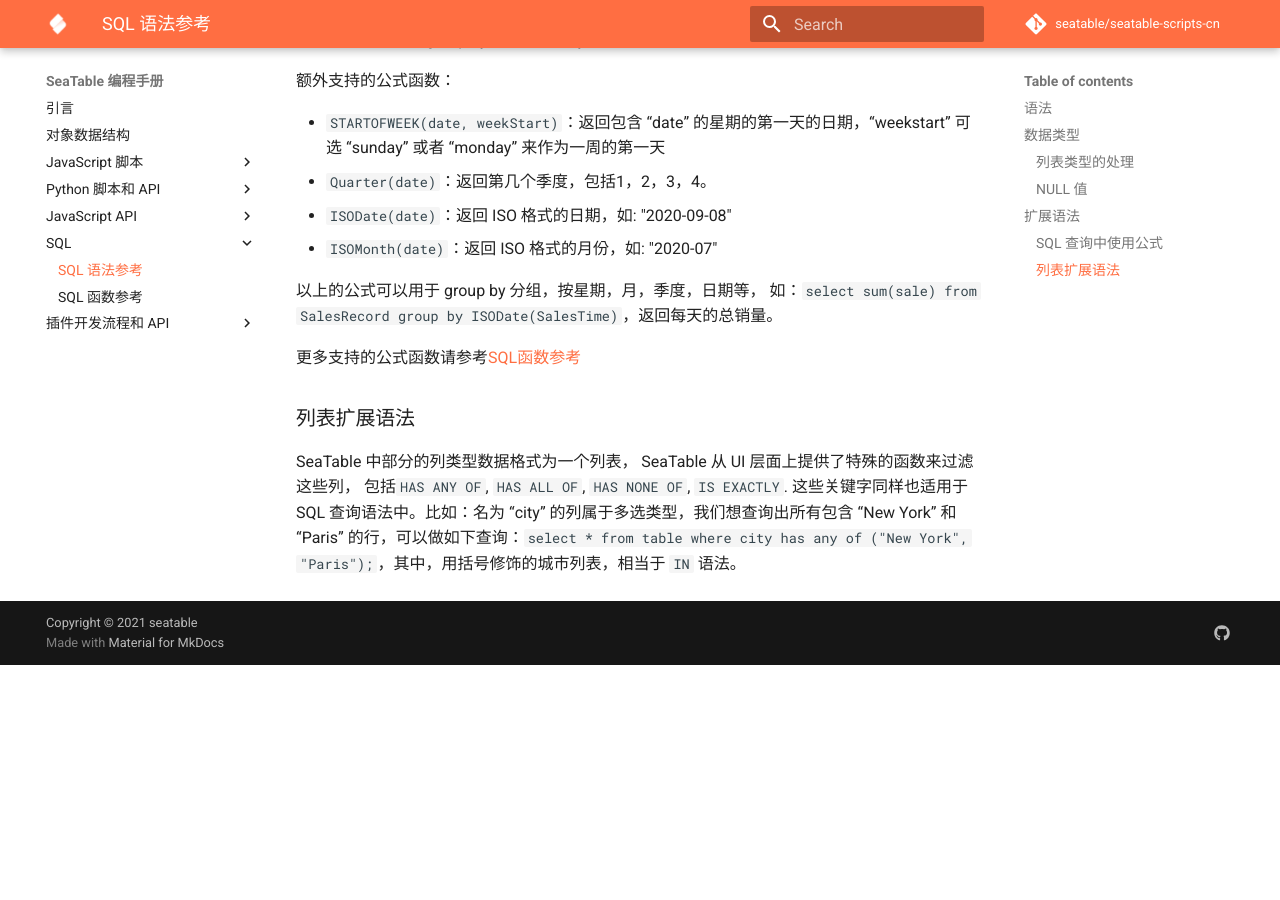
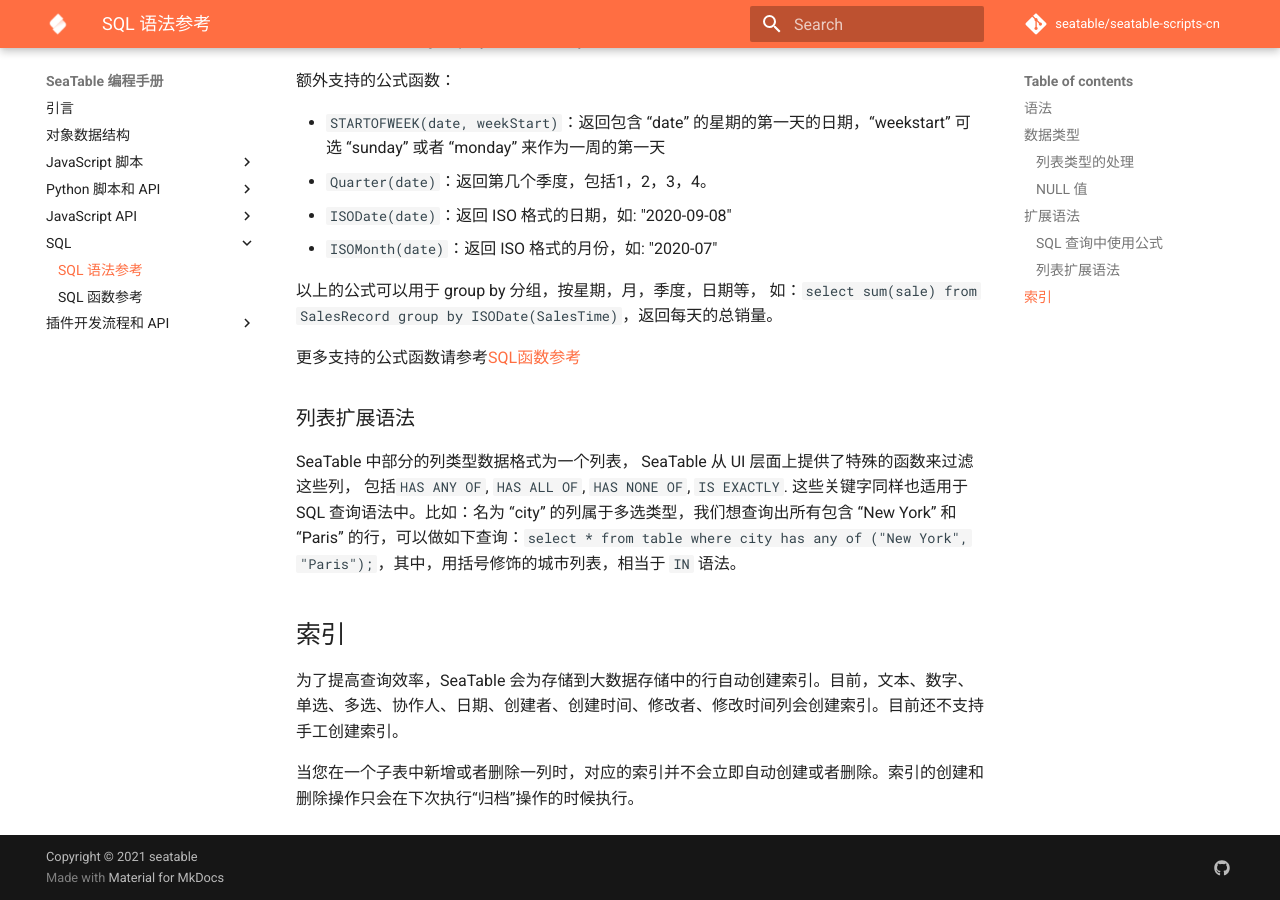
Before and after one commit to seatable/seatable-scripts-cn, an MkDocs documentation site: the page built from manual/sql/sql.md, in a window 1280 px wide and 900 px high, scrolled down 7307 px. Built offline with MkDocs 1.6.1 and Material for MkDocs 9.7.7, drawn with Linux system fonts in a browser that asks for light colours; comment, search, counter and statistics services are not loaded; before the commit the page ends 7972 px from its top, so only the background shows below that.

Commit message:
Update sql.md
Add description for indexes.

```diff
--- a/manual/sql/sql.md
+++ b/manual/sql/sql.md
@@ -164,3 +164,9 @@
 ### 列表扩展语法
 
 SeaTable 中部分的列类型数据格式为一个列表， SeaTable 从 UI 层面上提供了特殊的函数来过滤这些列， 包括`HAS ANY OF`, `HAS ALL OF`, `HAS NONE OF`, `IS EXACTLY`.  这些关键字同样也适用于 SQL 查询语法中。比如：名为 “city” 的列属于多选类型，我们想查询出所有包含 “New York” 和  “Paris” 的行，可以做如下查询：`select * from table where city has any of ("New York", "Paris");`，其中，用括号修饰的城市列表，相当于 `IN` 语法。
+
+## 索引
+
+为了提高查询效率，SeaTable 会为存储到大数据存储中的行自动创建索引。目前，文本、数字、单选、多选、协作人、日期、创建者、创建时间、修改者、修改时间列会创建索引。目前还不支持手工创建索引。
+
+当您在一个子表中新增或者删除一列时，对应的索引并不会立即自动创建或者删除。索引的创建和删除操作只会在下次执行“归档”操作的时候执行。
```
